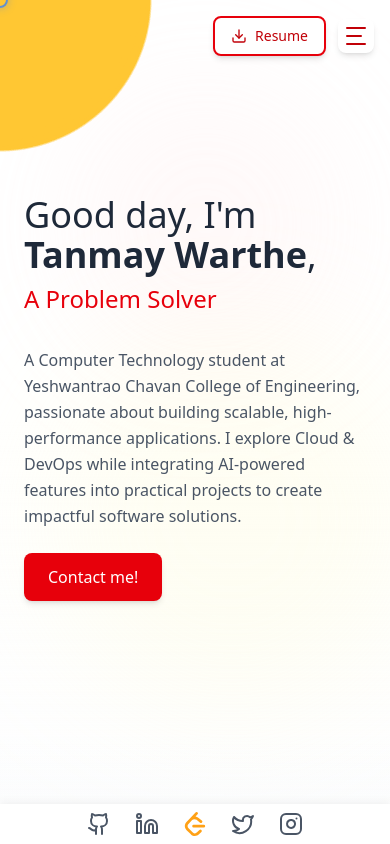
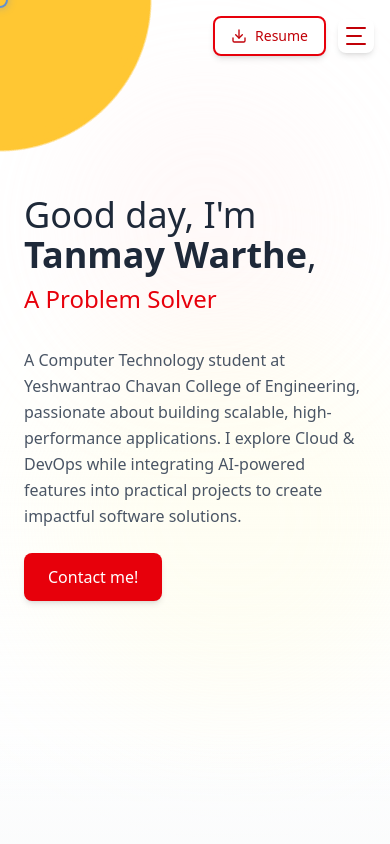
Before and after one commit to TanmayWarthe/Personal-Portfolio, a React (Vite) app: page / in a window 390 px wide. Shown: the top 844 px of the page. Built offline with nearby package versions, Linux system fonts and the light colour scheme.

Commit message:
make social media icon appear horizontally in the footer for the mobile view

```diff
--- a/src/App.jsx
+++ b/src/App.jsx
@@ -5,6 +5,7 @@ import Lenis from "lenis";
 // Components
 import Navbar from "./components/Navbar";
 import SideElements from "./components/SideElements";
+import SideElementsMobileIcons from "./components/SideElementsMobileIcons";
 import { FireBall } from "./components/ui/FireBall";
 
 // Custom LeetCode Icon Component
@@ -208,6 +209,17 @@ function App() {
             <Contact />
           </Suspense>
         </div>
+        {/* Mobile Social Icons (bottom of last section, not sticky) */}
+        <SideElementsMobileIcons
+          socialLinks={[
+            { icon: Github, href: 'https://github.com/TanmayWarthe', label: 'GitHub' },
+            { icon: Linkedin, href: 'https://www.linkedin.com/in/tanmay-warthe/', label: 'LinkedIn' },
+            { icon: LeetCodeIcon, href: 'https://leetcode.com/u/_tanmaaay/', label: 'LeetCode', isCustom: true },
+            { icon: Twitter, href: 'https://x.com/_tanmay_warthe', label: 'Twitter' },
+            { icon: Instagram, href: 'https://instagram.com/_tanmaaay', label: 'Instagram' },
+          ]}
+          onIconClick={(label) => console.log(`Clicked ${label}`)}
+        />
       </main>
 
     </div>
--- a/src/components/SideElements.jsx
+++ b/src/components/SideElements.jsx
@@ -33,32 +33,6 @@ export default function SideElements({ email, socialLinks, onIconClick, onEmailC
                 <div className="w-px h-24 bg-gray-300"></div>
             </div>
 
-            {/* Social Icons Footer (Mobile Only) */}
-            <div className="flex lg:hidden fixed bottom-0 left-0 w-full z-50 justify-center items-center bg-white py-2 gap-6" style={{ boxShadow: '0 -2px 8px rgba(0,0,0,0.05)' }}>
-                {socialLinks.map((social, index) => {
-                    const Icon = social.icon;
-                    return (
-                        <motion.a
-                            key={index}
-                            href={social.href}
-                            target="_blank"
-                            rel="noopener noreferrer"
-                            className="text-gray-600 hover:text-red-600 transition-colors duration-300"
-                            whileHover={{ scale: 1.15 }}
-                            whileTap={{ scale: 0.9 }}
-                            onClick={() => onIconClick && onIconClick(social.label)}
-                            aria-label={social.label}
-                        >
-                            {social.isCustom ? (
-                                <Icon size={24} />
-                            ) : (
-                                <Icon size={24} strokeWidth={2} />
-                            )}
-                        </motion.a>
-                    );
-                })}
-            </div>
-
             {/* Right Side - Email */}
             <div className="hidden lg:flex fixed right-6 bottom-0 z-50 flex-col items-center gap-4" style={{ position: 'fixed' }}>
                 <motion.a
--- /dev/null
+++ b/src/components/SideElementsMobileIcons.jsx
@@ -0,0 +1,37 @@
+import React from "react";
+import { motion } from "framer-motion";
+
+export default function SideElementsMobileIcons({ socialLinks, onIconClick }) {
+    return (
+        <div
+            className="lg:hidden w-full flex justify-center items-end pb-6 gap-5"
+            style={{ pointerEvents: 'auto', background: 'transparent' }}
+        >
+            {socialLinks.map((social, index) => {
+                const Icon = social.icon;
+                return (
+                    <motion.a
+                        key={index}
+                        href={social.href}
+                        target="_blank"
+                        rel="noopener noreferrer"
+                        className="text-gray-600 hover:text-red-600 transition-colors duration-300 shadow-lg rounded-full bg-white/80 backdrop-blur-sm border border-gray-200"
+                        style={{ boxShadow: '0 2px 8px 0 rgba(0,0,0,0.10)' }}
+                        whileHover={{ scale: 1.18, y: -2 }}
+                        whileTap={{ scale: 0.92 }}
+                        onClick={() => onIconClick && onIconClick(social.label)}
+                        aria-label={social.label}
+                    >
+                        <span className="flex items-center justify-center w-9 h-9">
+                            {social.isCustom ? (
+                                <Icon size={18} />
+                            ) : (
+                                <Icon size={18} strokeWidth={2} />
+                            )}
+                        </span>
+                    </motion.a>
+                );
+            })}
+        </div>
+    );
+}
```
